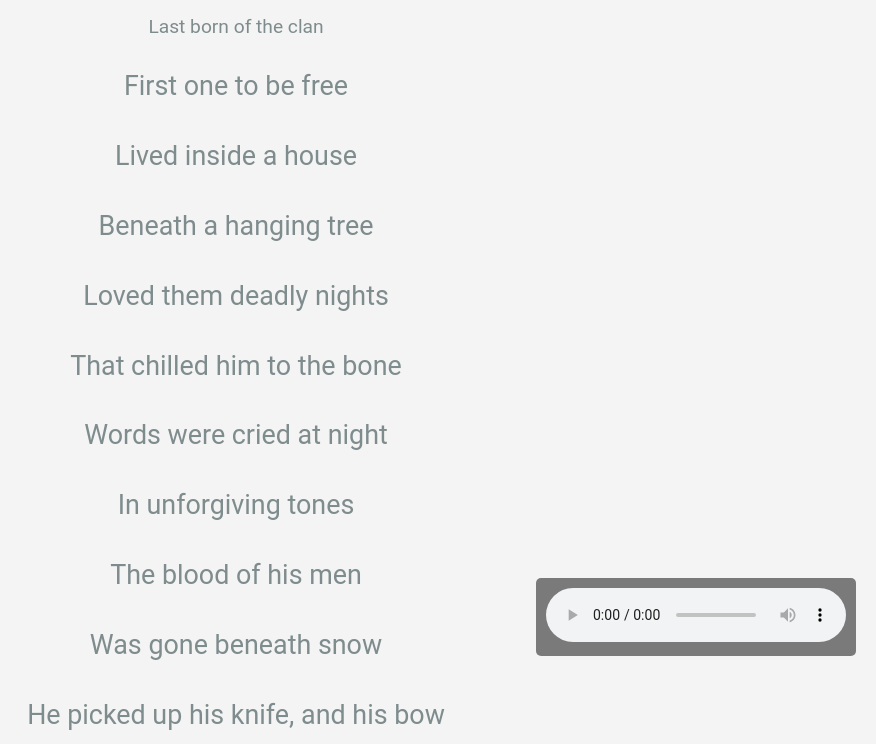
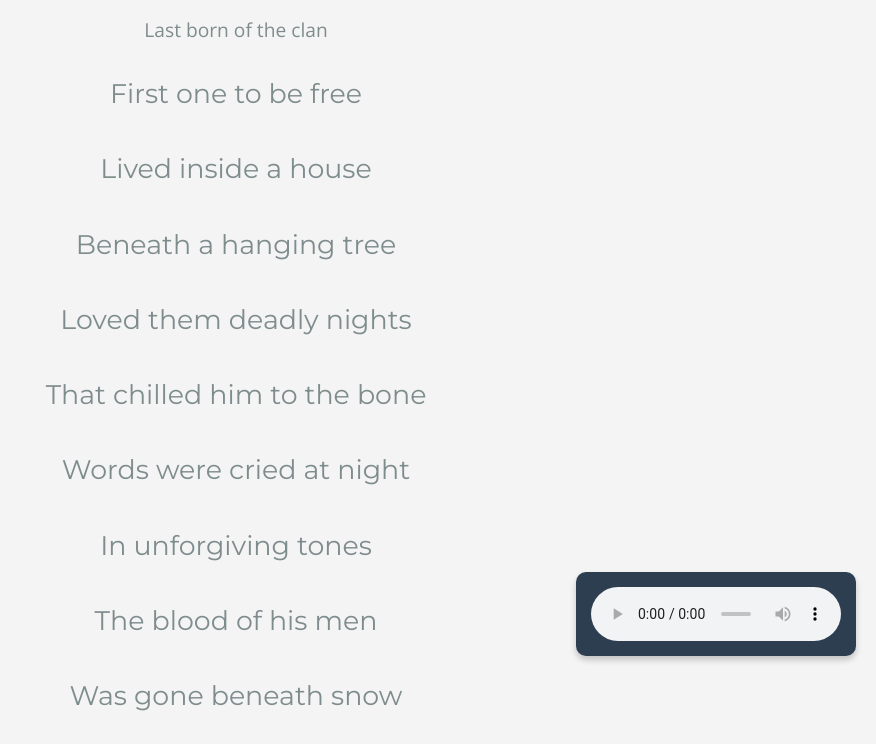
Before and after one commit to spencerledger/low, a plain HTML site: page index.html in a window 1280 px wide. Shown: the part 124-868 px from the top of the page, without its empty margins (404-1280 px from the left). Drawn offline with nearby package versions, Linux system fonts and the light colour scheme.

Commit message:
Update index.html

```diff
--- a/index.html
+++ b/index.html
@@ -5,10 +5,11 @@
     <meta name="viewport" content="width=device-width, initial-scale=1.0">
     <title>Jonathan Low</title>
     <link rel="icon" href="Gun.ico" type="image/x-icon">
+    <link href="https://fonts.googleapis.com/css2?family=Montserrat:wght@400;700&family=Open+Sans:wght@400;600&display=swap" rel="stylesheet">
     <style>
-        /* Importing a modern sans-serif font */
+        /* Global Styles */
         body {
-            font-family: 'Roboto', sans-serif;
+            font-family: 'Open Sans', sans-serif;
             background-color: #f4f4f4;
             color: #333;
             text-align: center;
@@ -17,6 +18,7 @@
         }
 
         h1 {
+            font-family: 'Montserrat', sans-serif;
             font-size: 3em;
             color: #2c3e50;
             margin-top: 50px;
@@ -27,25 +29,48 @@
             color: #7f8c8d;
         }
 
+        .lyrics {
+            font-family: 'Montserrat', sans-serif;
+            font-size: 1.4em;
+            margin-top: 20px;
+            color: #34495e;
+            line-height: 1.8;
+        }
+
+        /* Audio Player Container */
         .audio-container {
             position: fixed;
             bottom: 20px;
             right: 20px;
-            background-color: rgba(0, 0, 0, 0.5);
-            padding: 10px;
+            background-color: #2c3e50;
+            padding: 15px;
+            border-radius: 10px;
+            box-shadow: 0 4px 6px rgba(0, 0, 0, 0.2);
+            display: flex;
+            align-items: center;
+            gap: 10px;
+        }
+
+        .audio-container audio {
+            width: 250px;
             border-radius: 5px;
         }
 
-        .lyrics {
-            font-size: 1.4em;
-            margin-top: 20px;
-            color: #34495e;
-            line-height: 1.6;
+        /* Custom Audio Controls Styling */
+        .audio-container button {
+            background-color: #e74c3c;
+            color: #fff;
+            border: none;
+            padding: 10px 15px;
+            font-size: 16px;
+            border-radius: 5px;
+            cursor: pointer;
+            font-family: 'Montserrat', sans-serif;
+            transition: background-color 0.3s ease;
         }
 
-        /* Optional: Adding a light box shadow */
-        .audio-container audio {
-            width: 300px;
+        .audio-container button:hover {
+            background-color: #c0392b;
         }
     </style>
 </head>
@@ -88,7 +113,7 @@
         </div>
     </main>
 
-    <!-- Audio Player at the bottom-right corner with autoplay -->
+    <!-- Audio Player at the bottom-right corner -->
     <div class="audio-container">
         <audio controls autoplay>
             <source src="JonathanLow.mp3" type="audio/mp3">
```
